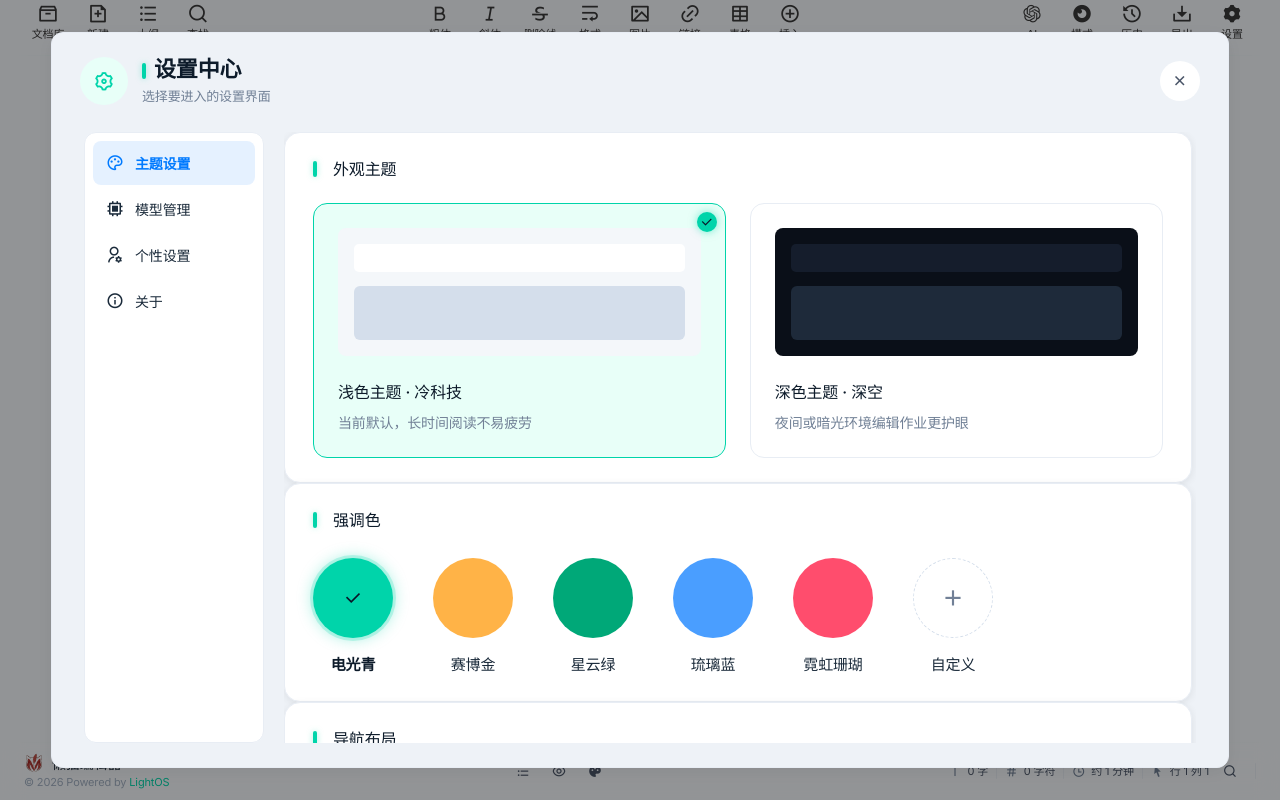
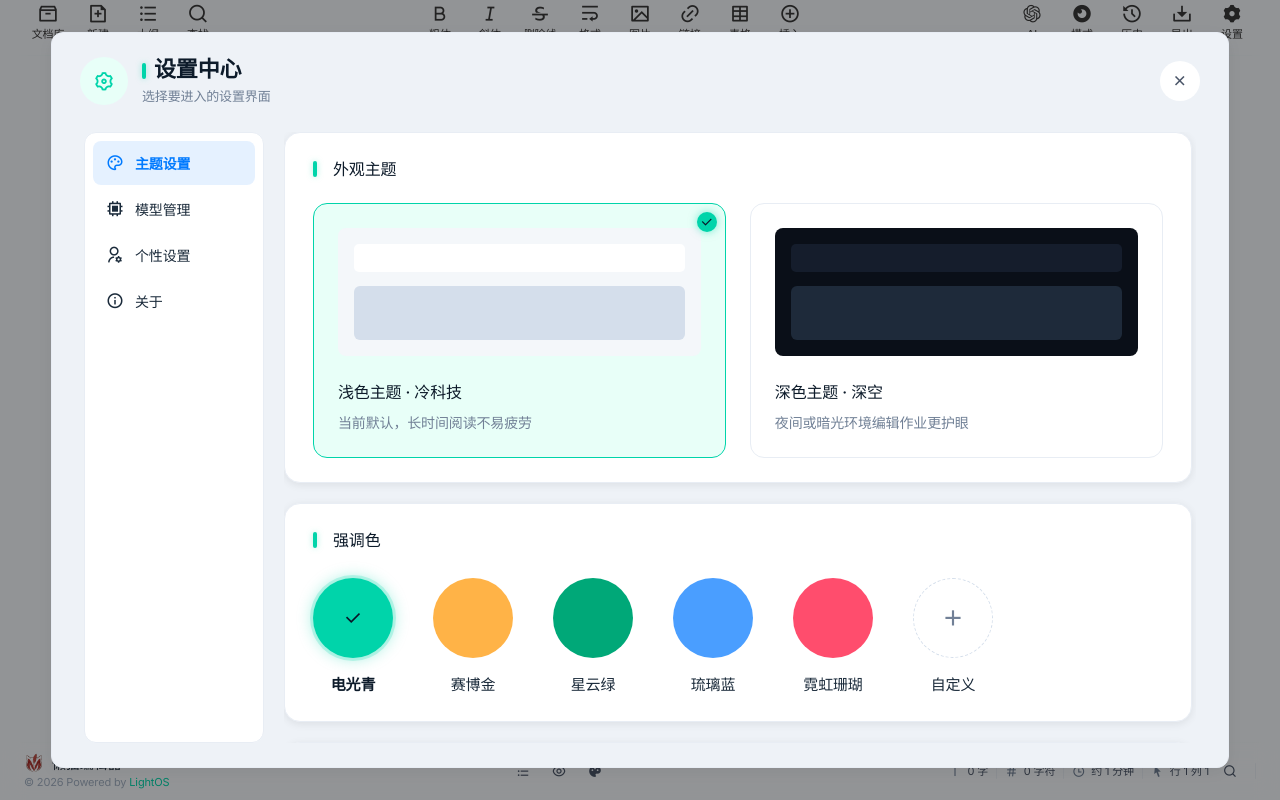
Before and after one commit to sikenali/lzeditor, a React (Vite) app: page / in a window 1280 px wide. Both pictures are taken after a click on the button "设置". Built offline with nearby package versions, Linux system fonts and the light colour scheme; a web font is replaced by a local one; what @milkdown/kit, prosemirror-highlight would draw is missing.

Commit message:
fix(settings): 主题视图 3 个 section 重建 20px 间距（.theme-settings-view 是 .settings-content 唯一 flex 子项，gap 需在此层重建）

```diff
--- a/src/styles/settings-dialog.css
+++ b/src/styles/settings-dialog.css
@@ -686,6 +686,15 @@
   font-size: 15px;
 }
 .settings-content .settings-section  { margin-bottom: 0; }
+
+/* 主题视图：.theme-settings-view 是 .settings-content 的唯一 flex 子项，
+   gap:20px 需在此层重建，否则 3 个 .settings-section（外观主题/强调色/导航布局）
+   紧贴无间距（L688 已清 margin-bottom）。与 .settings-content 的 gap:20px 全站一致。 */
+.theme-settings-view  {
+  display: flex;
+  flex-direction: column;
+  gap: 20px;
+}
 
 /* Section card chrome (DESIGN.md §5.4 / bid-maker .section-card)
    padding 对齐 lzmail 卡片（24px 28px），让各区块清晰分开显示 */
```
Also changed, not shown: 1 other file (tests, documents, lock files or other folders).
